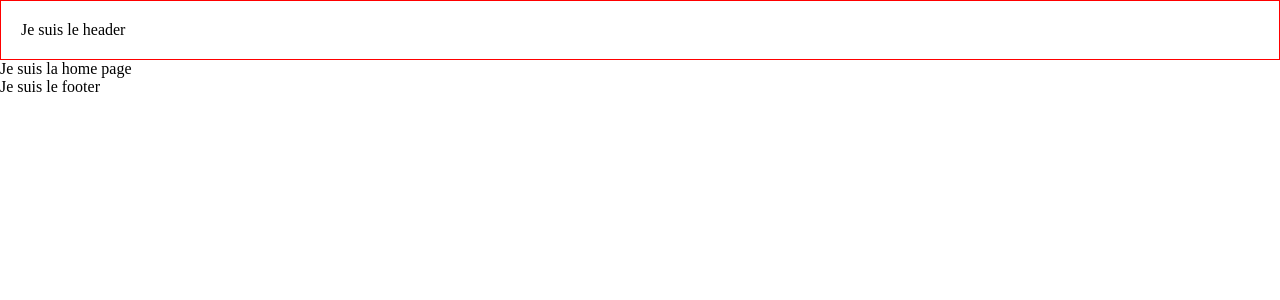
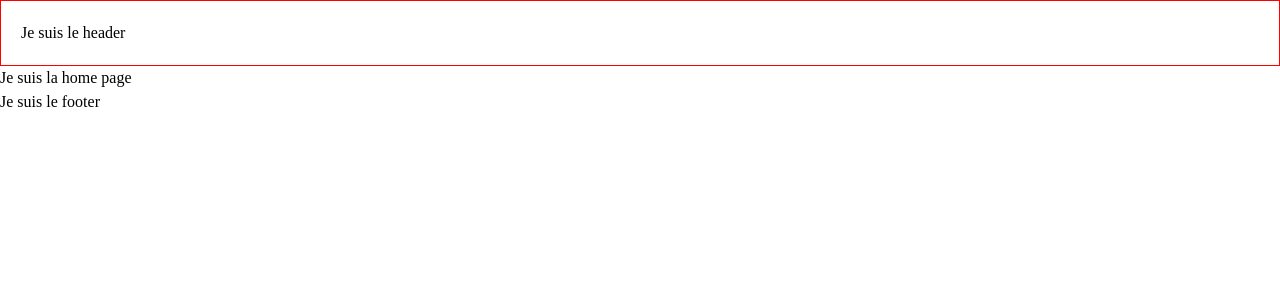
Before and after one commit to Junior-Et-Alors/linkedin_clone_front, a React (Create React App) app: page / in a window 1280 px wide. Shown: the top 300 px of the page. Built offline with nearby package versions, Linux system fonts and the light colour scheme.

Commit message:
improve reset

```diff
--- a/src/assets/styles/_lib.scss
+++ b/src/assets/styles/_lib.scss
@@ -1,7 +1,18 @@
+@use "sass:math";
 ///* Sizing *///
 $fontSize: 1em;
+
+$--14px: 0.875rem;
+$--15px: 0.9375rem;
+$--16px: 1rem;
+$--17px: 1.0625rem;
+$--18px: 1.125rem;
+$--19px: 1.1875rem;
+$--20px: 1.25rem;
+$--21px: 1.3125rem;
+
 $gap: 25px;
-$halfgap: $gap/2;
+$halfgap: math.div($gap, 2);
 
 $sectionWidth1: 540px;
 $sectionWidth2: 785px;
@@ -10,7 +21,7 @@ $sectionWidth3: 1130px;
 $columnWidth1: 225px;
 $columnWidth2: 320px;
 
-/* Couleurs */
+/* Colors */
 $pinkDark: hsl(343, 50%, 45%);
 $pink: hsl(343, 50%, 60%);
 $pinkLight: hsl(343, 50%, 74%);
--- a/src/index.scss
+++ b/src/index.scss
@@ -9,12 +9,39 @@
   border: none;
   text-decoration: none;
   list-style-type: none;
+  overflow-wrap: break-word;
+  hyphens: auto;
 }
 
 html {
   font-size: lib.$fontSize;
 }
+html,
+body {
+  -webkit-font-smoothing: antialiased;
+  height: 100%;
+  line-height: 1.5;
+}
 
+input,
+button,
+textarea,
+select {
+  font: inherit;
+}
+
+#root {
+  isolation: isolate;
+}
+
+img,
+picture,
+video,
+canvas,
+svg {
+  display: block;
+  max-width: 100%;
+}
 /*
  Responsive header
  768px 2 colonnes
```
